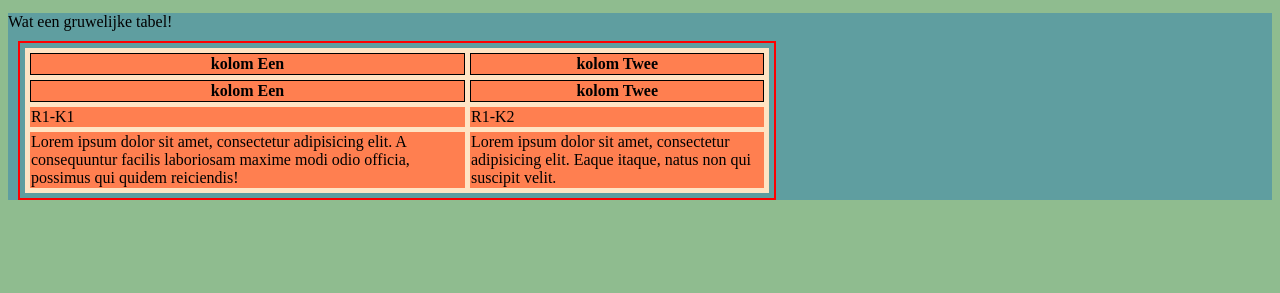
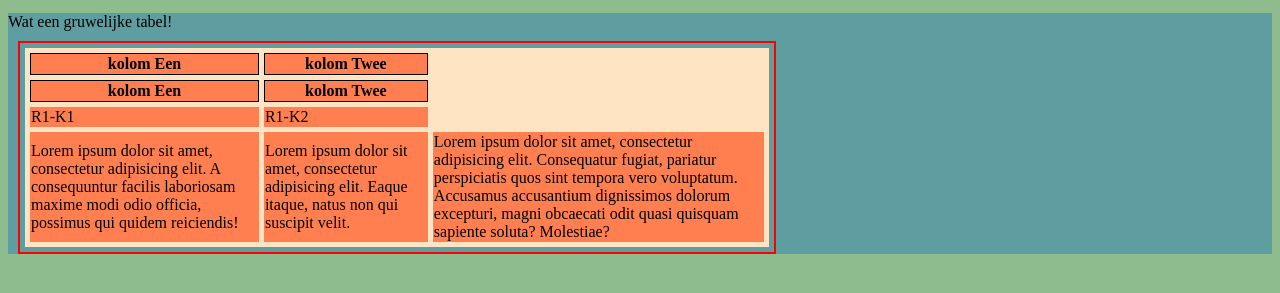
Before and after one commit to alexdewaal66/git-practice-2021-03, a plain HTML site: page index.html in a window 1280 px wide. Shown: the part 101-394 px from the top of the page. Drawn offline with Linux system fonts and the light colour scheme.

Commit message:
voorbereiding got ws2

```diff
--- a/index.html
+++ b/index.html
@@ -30,6 +30,9 @@
             </td>
             <td>Lorem ipsum dolor sit amet, consectetur adipisicing elit. Eaque itaque, natus non qui suscipit velit.
             </td>
+            <td>
+                Lorem ipsum dolor sit amet, consectetur adipisicing elit. Consequatur fugiat, pariatur perspiciatis quos sint tempora vero voluptatum. Accusamus accusantium dignissimos dolorum excepturi, magni obcaecati odit quasi quisquam sapiente soluta? Molestiae?
+            </td>
         </tr>
         </tbody>
     </table>
```
